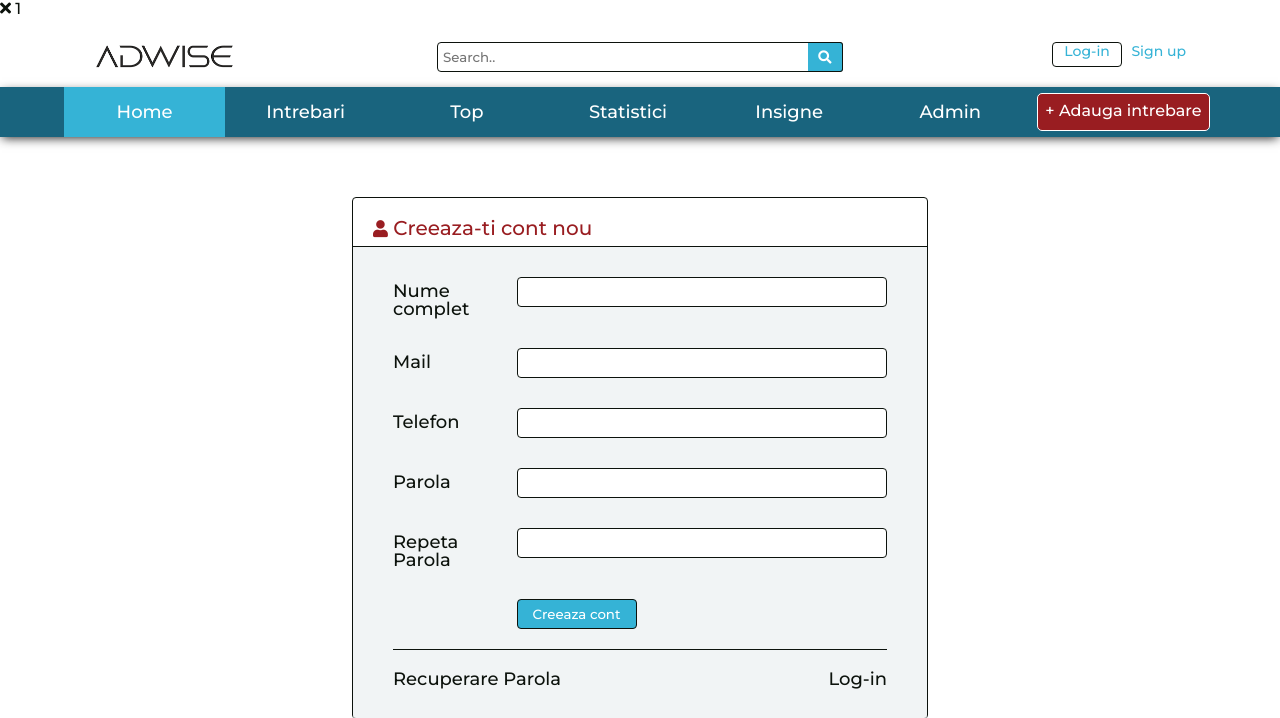
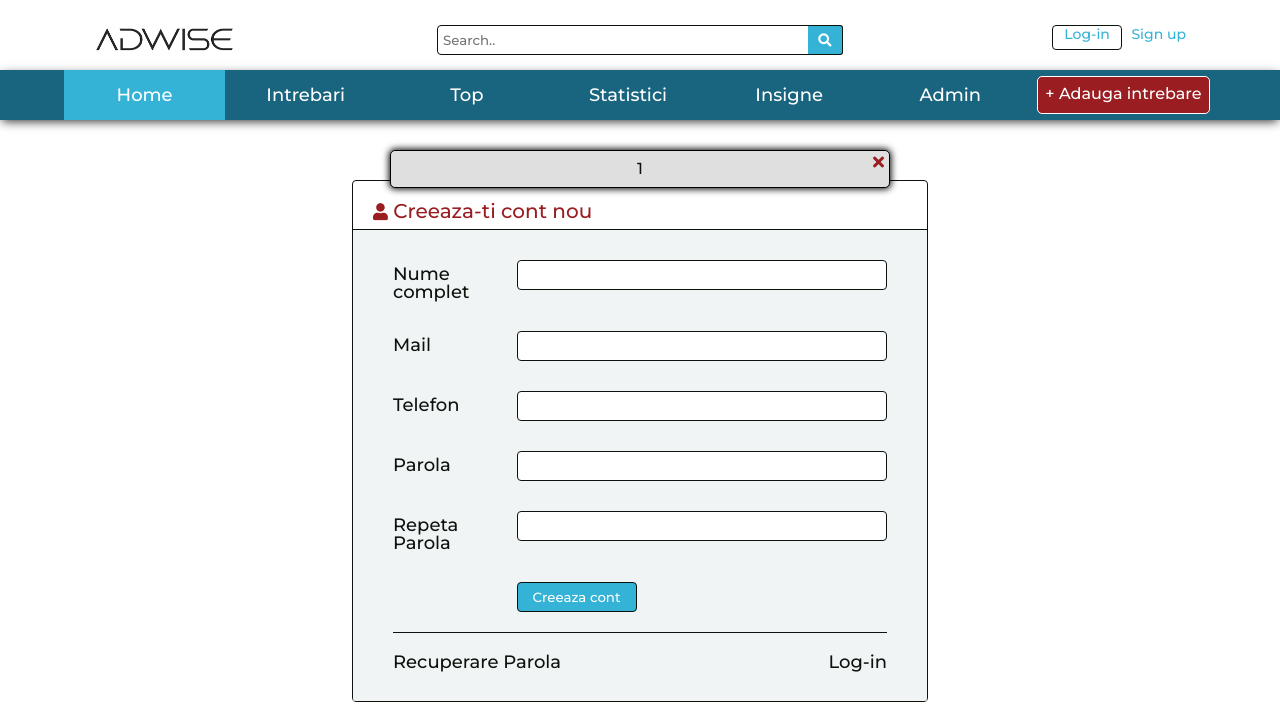
Before and after one commit to laurentiudascalu/TW-UAIC, a PHP site: page /contnou in a window 1280 px wide. Shown: the top 718 px of the page. Run offline with PHP 8.4, Linux system fonts and the light colour scheme; the visitor is signed in with stand-in values (Sample User, id 1); data that the repository does not hold is empty.

Commit message:
Add files via upload

```diff
--- a/public/css/style.css
+++ b/public/css/style.css
@@ -794,3 +794,23 @@ footer{
 .meniu a:hover, .activ{
     background-color: #35b3d6 !important;
 }
+.mesaj{
+    padding: 10px;
+    position: fixed;
+    width: 500px;
+    top: 150px;
+    z-index: 1000;
+    left: calc(50% - 250px);
+    text-align: center;
+    background-color: #dfdfdf;
+    border: 1px solid #000;
+    border-radius: 5px;
+    box-shadow: 0px 0px 7px 1px #000;
+}
+.mesajClose{
+    position: absolute;
+    color: #991d21;
+    right: 5px;
+    top: 3px;
+    cursor: pointer;
+}
```
